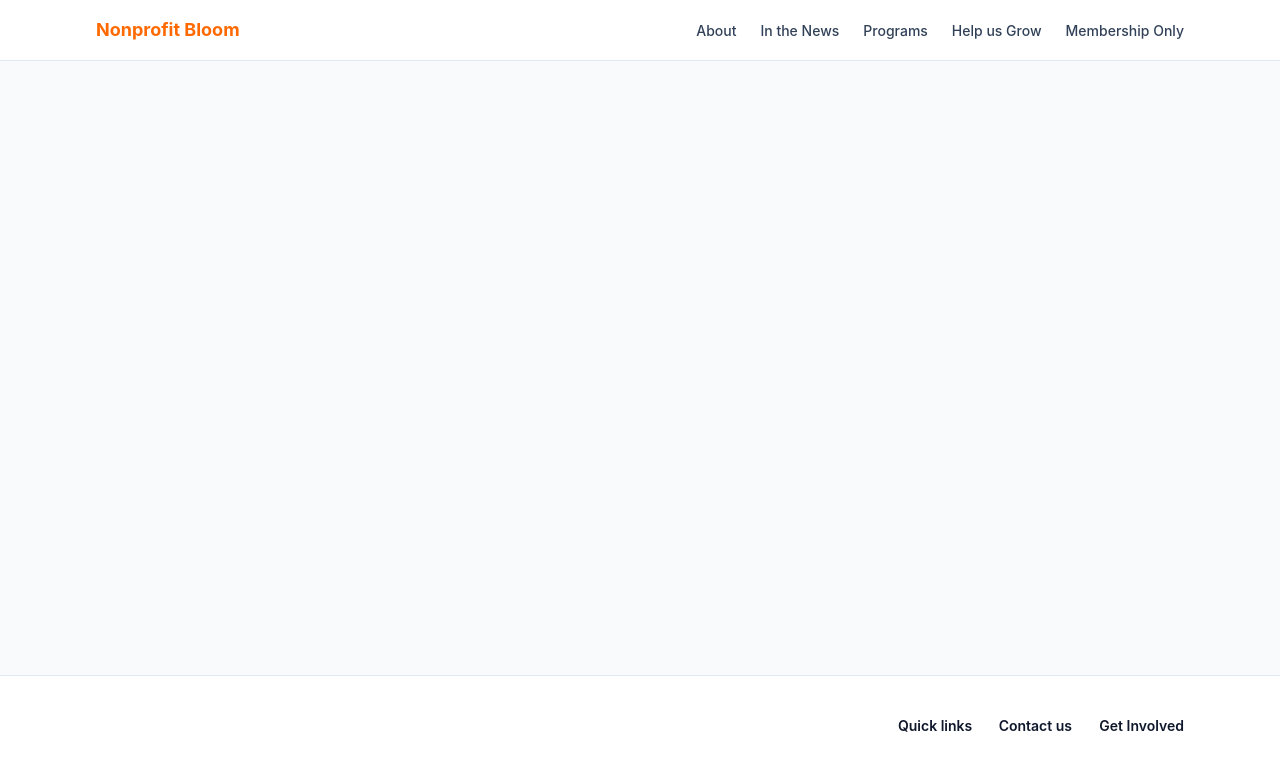
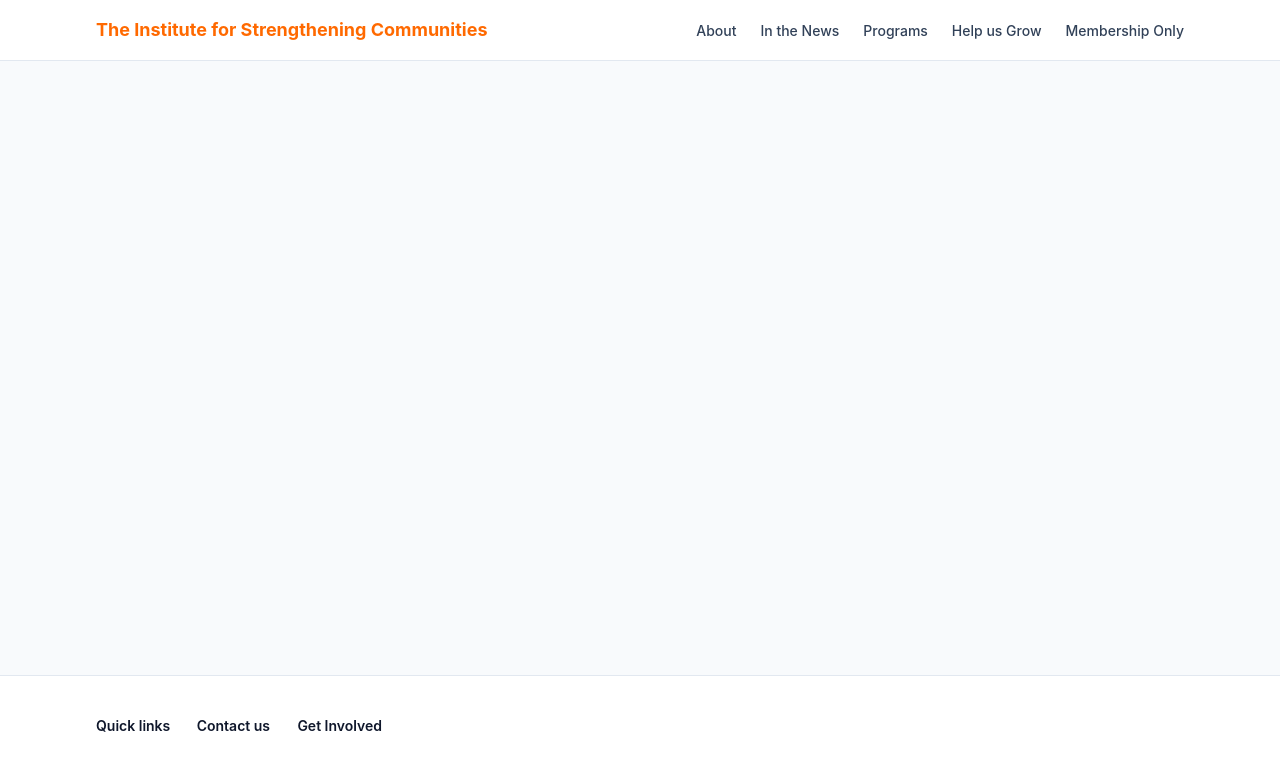
Before and after one commit to LukeDPerron/The-Institute-for-Strengthening-Communities, a Next.js app: page / in a window 1280 px wide. Shown: the top 770 px of the page. Built offline with nearby package versions, Linux system fonts and the light colour scheme.

Commit message:
Corrected website title

```diff
--- a/components/layout/footer.tsx
+++ b/components/layout/footer.tsx
@@ -5,10 +5,6 @@ export function Footer() {
   return (
     <footer className="border-t border-slate-200 bg-white">
       <div className="mx-auto flex max-w-6xl flex-col gap-6 px-4 py-10 sm:px-6 lg:px-8 md:flex-row md:items-center md:justify-between">
-        <div>
-          <p className="mt-2 max-w-md text-sm text-slate-600">{siteConfig.tagline}</p>
-        </div>
-
         <div className="grid grid-cols-1 gap-4 sm:grid-cols-3">
           <section>
             <h3 className="text-sm font-semibold text-slate-900">Quick links</h3>
--- a/lib/site-config.ts
+++ b/lib/site-config.ts
@@ -10,7 +10,7 @@ type NavItem = {
 };
 
 export const siteConfig = {
-  name: "Nonprofit Bloom",
+  name: "The Institute for Strengthening Communities",
   navItems: [
     {
       label: "About",
```
